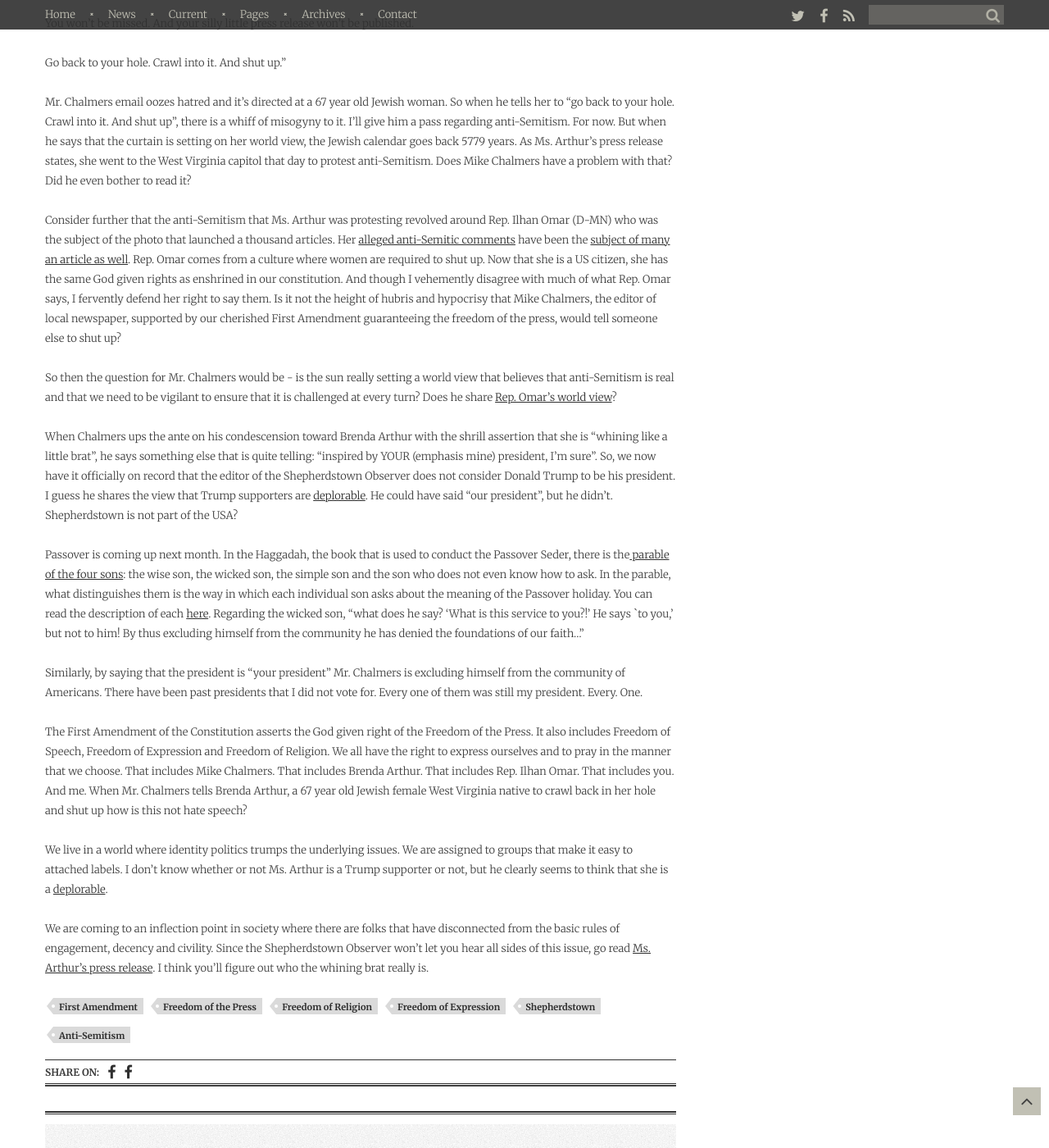
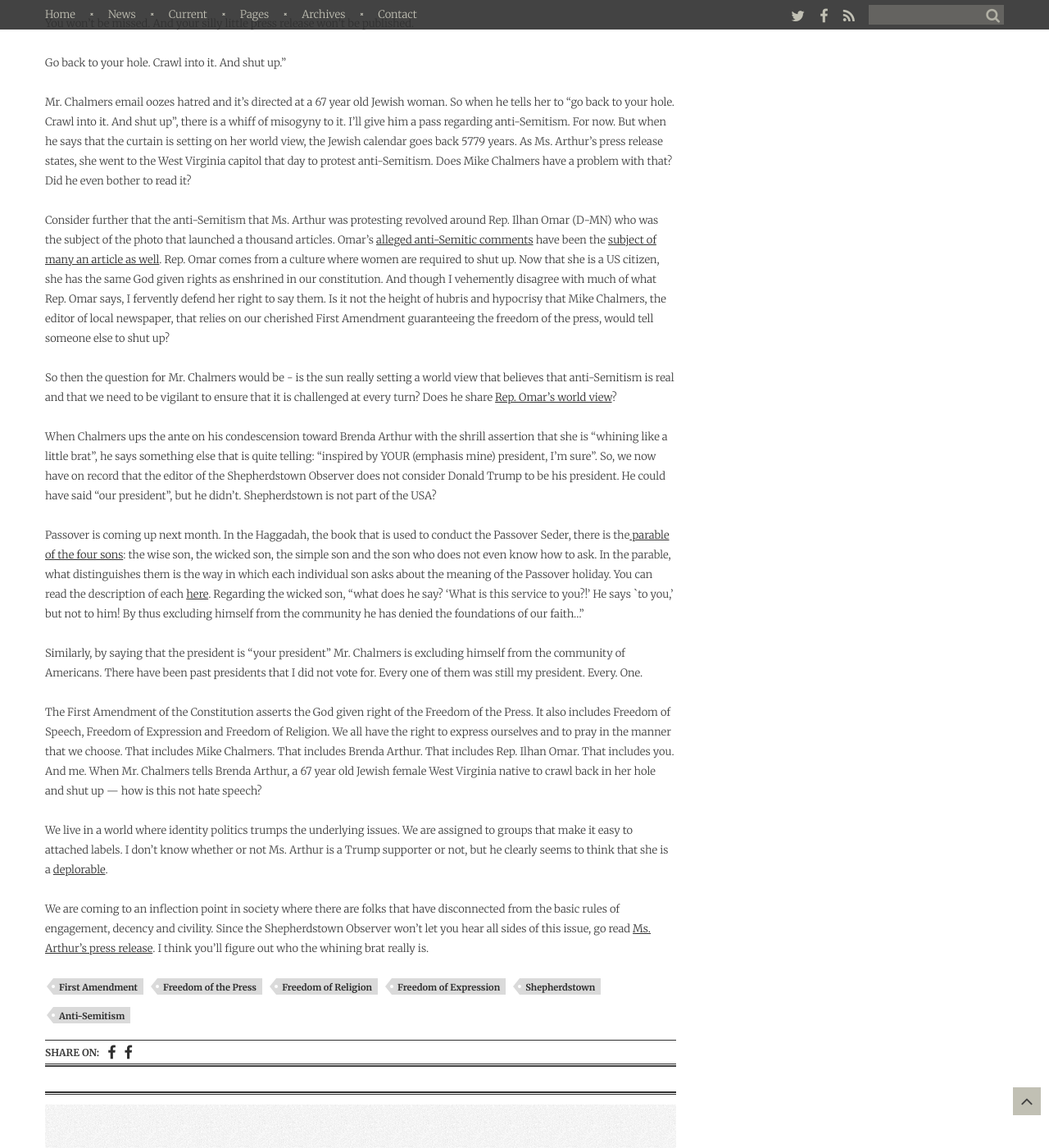
Before and after one commit to niden-net/ghostofjefferson-com, a Jekyll site: the page built from _posts/2019-03-14-does-the-first-amendment-apply-to-everyone.md, in a window 1280 px wide and 1400 px high, scrolled down 911 px. Shown: the whole window at 82% size. Built offline with Jekyll 4.4.1, drawn with Linux system fonts in a browser that asks for light colours; a script that is not in the unit is left out; some of the changed text lies outside the part shown.

Commit message:
Update Post “2019-03-14-does-the-first-amendment-apply-to-everyone”

```diff
--- a/_posts/2019-03-14-does-the-first-amendment-apply-to-everyone.md
+++ b/_posts/2019-03-14-does-the-first-amendment-apply-to-everyone.md
@@ -33,17 +33,17 @@ Go back to your hole. Crawl into it. And shut up.”
 
 Mr. Chalmers email oozes hatred and it’s directed at a 67 year old Jewish woman.  So when he tells her to “go back to your hole. Crawl into it. And shut up”, there is a whiff of misogyny to it.  I’ll give him a pass regarding anti-Semitism.  For now.  But when he says that the curtain is setting on her world view, the Jewish calendar goes back 5779 years.  As Ms. Arthur’s press release states, she went to the West Virginia capitol that day to protest anti-Semitism.  Does Mike Chalmers have a problem with that?  Did he even bother to read it?
 
-Consider further that the anti-Semitism that Ms. Arthur was protesting revolved around Rep. Ilhan Omar (D-MN) who was the subject of the photo that launched a thousand articles.  Her [alleged anti-Semitic comments](https://www.bloomberg.com/news/articles/2019-03-04/democrats-said-to-plan-anti-semitism-measure-after-omar-remarks) have been the [subject of many an article as well](https://www.bloomberg.com/opinion/articles/2019-03-05/ilhan-omar-s-anti-israel-nativism-will-haunt-democrats).  Rep. Omar comes from a culture where women are required to shut up.  Now that she is a US citizen, she has the same God given rights as enshrined in our constitution.  And though I vehemently disagree with much of what Rep. Omar says, I fervently defend her right to say them.  Is it not the height of hubris and hypocrisy that Mike Chalmers, the editor of local newspaper, supported by our cherished First Amendment guaranteeing the freedom of the press, would tell someone else to shut up?
+Consider further that the anti-Semitism that Ms. Arthur was protesting revolved around Rep. Ilhan Omar (D-MN) who was the subject of the photo that launched a thousand articles.  Omar's [alleged anti-Semitic comments](https://www.bloomberg.com/news/articles/2019-03-04/democrats-said-to-plan-anti-semitism-measure-after-omar-remarks) have been the [subject of many an article as well](https://www.bloomberg.com/opinion/articles/2019-03-05/ilhan-omar-s-anti-israel-nativism-will-haunt-democrats).  Rep. Omar comes from a culture where women are required to shut up.  Now that she is a US citizen, she has the same God given rights as enshrined in our constitution.  And though I vehemently disagree with much of what Rep. Omar says, I fervently defend her right to say them.  Is it not the height of hubris and hypocrisy that Mike Chalmers, the editor of local newspaper, that relies on our cherished First Amendment guaranteeing the freedom of the press, would tell someone else to shut up?
 
 So then the question for Mr. Chalmers would be - is the sun really setting a world view that believes that anti-Semitism is real and that we need to be vigilant to ensure that it is challenged at every turn?  Does he share [Rep. Omar's world view](https://www.washingtonexaminer.com/opinion/jim-clyburns-defense-ilhan-omars-experience-is-more-personal-than-jews-who-had-parents-in-the-holocaust)?
 
-When Chalmers ups the ante on his condescension toward Brenda Arthur with the shrill assertion that she is “whining like a little brat”, he says something else that is quite telling: “inspired by YOUR (emphasis mine) president, I’m sure”.  So, we now have it officially on record that the editor of the Shepherdstown Observer does not consider Donald Trump to be his president.  I guess he shares the view that Trump supporters are [deplorable](http://wvmetronews.com/2019/03/02/senator-capito-on-anti-muslim-display-at-gop-event-i-deplore-what-happened/).  He could have said “our president”, but he didn’t.  Shepherdstown is not part of the USA?
+When Chalmers ups the ante on his condescension toward Brenda Arthur with the shrill assertion that she is “whining like a little brat”, he says something else that is quite telling: “inspired by YOUR (emphasis mine) president, I’m sure”.  So, we now have on record that the editor of the Shepherdstown Observer does not consider Donald Trump to be his president.  He could have said “our president”, but he didn’t.  Shepherdstown is not part of the USA?
 
 Passover is coming up next month.  In the Haggadah, the book that is used to conduct the Passover Seder, there is the[ parable of the four sons](http://www.jewishagency.org/nechama-leibowitz-haggadah/content/24076): the wise son, the wicked son, the simple son and the son who does not even know how to ask.  In the parable, what distinguishes them is the way in which each individual son asks about the meaning of the Passover holiday.  You can read the description of each [here](http://www.jewishagency.org/nechama-leibowitz-haggadah/content/24076).  Regarding the wicked son, “what does he say? ‘What is this service to you?!’ He says `to you,' but not to him! By thus excluding himself from the community he has denied the foundations of our faith…”
 
 Similarly, by saying that the president is “your president” Mr. Chalmers is excluding himself from the community of Americans.  There have been past presidents that I did not vote for.  Every one of them was still my president.  Every. One.
 
-The First Amendment of the Constitution asserts the God given right of the Freedom of the Press.  It also includes Freedom of Speech, Freedom of Expression and Freedom of Religion.  We all have the right to express ourselves and to pray in the manner that we choose.  That includes Mike Chalmers.  That includes Brenda Arthur. That includes Rep. Ilhan Omar. That includes you.  And me. When Mr. Chalmers tells Brenda Arthur, a 67 year old Jewish female West Virginia native to crawl back in her hole and shut up how is this not hate speech?
+The First Amendment of the Constitution asserts the God given right of the Freedom of the Press.  It also includes Freedom of Speech, Freedom of Expression and Freedom of Religion.  We all have the right to express ourselves and to pray in the manner that we choose.  That includes Mike Chalmers.  That includes Brenda Arthur. That includes Rep. Ilhan Omar. That includes you.  And me. When Mr. Chalmers tells Brenda Arthur, a 67 year old Jewish female West Virginia native to crawl back in her hole and shut up --- how is this not hate speech?
 
 We live in a world where identity politics trumps the underlying issues.  We are assigned to groups that make it easy to attached labels.  I don't know whether or not Ms. Arthur is a Trump supporter or not, but he clearly seems to think that she is a [deplorable](http://wvmetronews.com/2019/03/02/senator-capito-on-anti-muslim-display-at-gop-event-i-deplore-what-happened/).
 
```
Also changed, not shown: other parts of _posts/2019-03-14-does-the-first-amendment-apply-to-everyone.md (+1 -1 lines).
